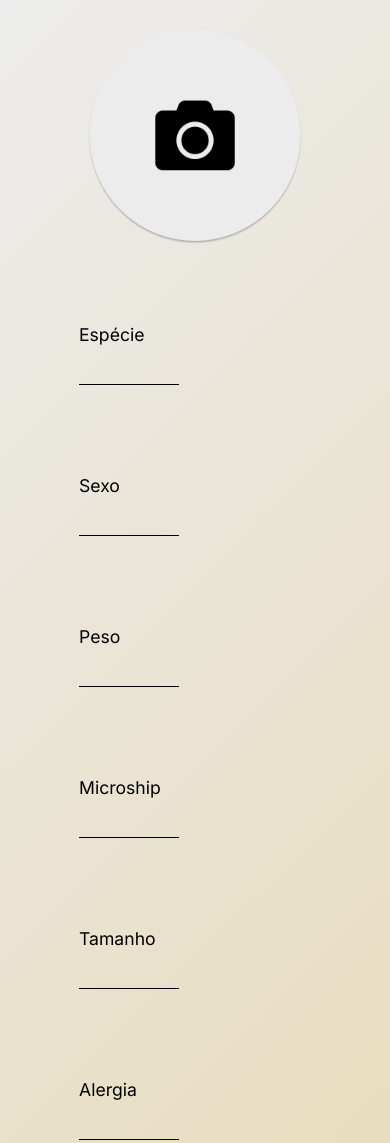
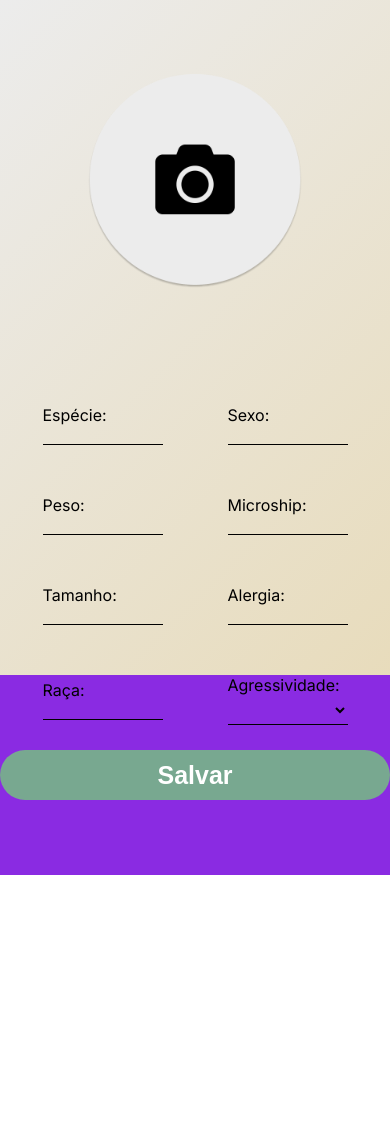
Before and after one commit to srmt03/web-petsaude-tcc, a plain HTML site: page assets/html/telaCadastroPet.html in a window 390 px wide. Shown: the top 1143 px of the page. After the commit the page ends 875 px from the top, so only its background shows below. Drawn offline with Linux system fonts and the light colour scheme.

Commit message:
09/03/2023 part 1

```diff
--- a/assets/css/index.css
+++ b/assets/css/index.css
@@ -144,12 +144,15 @@ body{
 
 .home-btn{
     padding: 15px 45px;
+    border-style: solid;
     border-color: #78a890;
     color: var(--black);
     border-radius: 10px;
-    font-weight: 700px;
+    font-weight: 700;
     transition: all 0.5s;
 }
+
+
 .home-btn:hover{
     background: var(--green-500);
 }
--- a/assets/css/telaCadastroPet.css
+++ b/assets/css/telaCadastroPet.css
@@ -54,13 +54,13 @@ main{
     width: 50%;
     height: 100%;
     display: flex;
+    justify-content: center;
     align-items: top;
-    justify-content: space-around;
-    padding-right: 300px;
+
 }
 
 .realInformations{
-    width: 60%;
+    width: 50%;
     height: 70%;
     display: flex;
     align-items: center;
@@ -68,37 +68,36 @@ main{
     gap: 90px;
     flex-wrap: wrap;
     margin-top: 60px;
-    margin-right: 300px;
+    padding-right: 300px;
+    margin-right: 360px;
 }
 
 .textFormation{
-    width: 50px;
-    padding-right: 80px;
-    padding-left: 80px;
+    width: 20px;
+    padding-right: 50px;
+    padding-left: 50px;
     display: flex;
     flex-direction: column;
     align-items: start;
-    gap: 20px;
 }
 
 .textInput{
-    font-size: 1.5rem;
+    font-size: 1rem;
 }
 
 .inputLabel {
     background-color: transparent;
-    height: 30px;
-    width: 200px;
+    width: 199px;
     margin-top: 10px;
     border-bottom: 1px solid #000000;
     padding: 2px 5px;
+    margin-right: 50px;
 }
 
 .nivel-agressividade-select{
     background-color: transparent;
     height: 30px;
     width: 200px;
-    margin-top: 10px;
     border: none;
     border-bottom: 1px solid #000000;
     padding: 2px 5px;
@@ -145,14 +144,54 @@ button:hover{
 
 }
 
+/* DESKTOP */
+@media (max-width:1920px) {
+    .realInformations{
+        margin: 40px 0 0;
+        padding: 0;
+        width: 70%;
+        gap: 100px;
+    }
+
+    .foto{
+        display: flex;
+        justify-content: center;
+        align-items: center;
+        padding: 0;
+    }
+
+    .fileAdd{
+        margin: 30px;
+    }
+
+    .infosAnimal{
+        display: flex;
+        justify-content: center;
+        align-items: top;
+        padding: 0;
+    }
+
+    .textFormation{
+        padding-left: 0;
+        padding-right: 100px;
+    }
+
+    .textInput{
+        font-size: 1rem;
+    }
+
+    .inputLabel .nivel-agressividade-select{
+        width: 100px;
+    }
+}
+
 @media (max-width:767px) {
 
     body{
-        width: 100%;
-        height: 100%;
+        width: 100vw;
+        height: 100vh;
+        background-image: linear-gradient(135deg, var(--white-300), var(--beige-500));
     }
-
-    /* DEFINIÇÕES DE BACKGROUND E TAMANHO */
 
     header{
         display: none;
@@ -163,15 +202,18 @@ button:hover{
         flex-direction: column;
         justify-content: center;
         align-items: center;
+        width: 100%;
+        padding: 0;
+        height: 80%;
     }
 
     .foto{
         height: 214px;
         width: 214px;
         margin-bottom: 20px;
+        margin-top: 87px;
         display: flex;
         padding: 0;
-        align-items: center;
         align-items: center;
     }
 
@@ -180,37 +222,50 @@ button:hover{
         width: 100%;
         display: flex;
         flex-direction: column;
+        align-items: center;
     }
+
     .realInformations{
+        width: 100%;
+        display: flex;
         margin: none;
+        padding: 0 25px;
+        gap: 30px;
     }
 
     .textFormation{
-        width: 100px;
+        width: 120px;
         display: flex;
         align-items: end;
         justify-content: end;
         justify-items: end;
         padding: 0;
-        gap: 5px;
+        margin: 0;
+        padding-top: 20px;
     }
 
     .textInput{
-        font-size: 1.1rem;
         margin: 0;
         display: flex;
         justify-content: start;
         width: 100%;
     }
 
+    .inputLabel, .nivel-agressividade-select {
+        width: 100%;
+    }
 
+    .inputLabel{
+        margin-top: 0;
+        margin-right: 0;
+    }
 
-    .inputLabel {
-        background-color: transparent;
-        height: 30px;
-        width: 100%;
-        margin-top: 5px;
-        border-bottom: 1px solid #000000;
-        padding: 2px 5px;
+    .especieLabel, .pesoLabel, .tamanhoLabel, .racaLabel{
+        margin-left: 0;
+    }
+
+    footer{
+        background-color: blueviolet;
+        height: 200px;
     }
 }
--- a/assets/html/telaCadastroPet.html
+++ b/assets/html/telaCadastroPet.html
@@ -29,37 +29,37 @@
                 <div class="realInformations">
 
                     <label class="textFormation ">
-                        <p class="textInput especie">Espécie</p>
-                        <input type="text" name="" id="" class="inputLabel">
+                        <p class="textInput especie">Espécie:</p>
+                        <input type="text" name="" id="" class="inputLabel especieLabel">
                     </label>
                     <label class="textFormation ">
-                        <p class="textInput sexo">Sexo</p>
-                        <input type="text" name="" id="" class="inputLabel">
+                        <p class="textInput sexo">Sexo:</p>
+                        <input type="text" name="" id="" class="inputLabel sexoLabel">
                     </label>
 
                     <label class="textFormation ">
-                        <p class="textInput peso">Peso</p>
-                        <input type="text" name="" id="" class="inputLabel">
+                        <p class="textInput peso">Peso:</p>
+                        <input type="text" name="" id="" class="inputLabel pesoLabel">
                     </label>
 
                     <label class="textFormation ">
-                        <p class="textInput microship">Microship</p>
-                        <input type="text" name="" id="" class="inputLabel">
+                        <p class="textInput microship">Microship:</p>
+                        <input type="text" name="" id="" class="inputLabel microshipLabel">
                     </label>
 
                     <label class="textFormation ">
-                        <p class="textInput tamanho">Tamanho</p>
-                        <input type="text" name="" id="" class="inputLabel">
+                        <p class="textInput tamanho">Tamanho:</p>
+                        <input type="text" name="" id="" class="inputLabel tamanhoLabel">
                     </label>
 
                     <label class="textFormation ">
-                        <p class="textInput alergia">Alergia</p>
-                        <input type="text" name="" id="" class="inputLabel">
+                        <p class="textInput alergia">Alergia:</p>
+                        <input type="text" name="" id="" class="inputLabel alegriaLabel">
                     </label>
 
                     <label class="textFormation">
-                        <p class="textInput raca">Raça</p>
-                        <input type="text" name="" id="" class="inputLabel">
+                        <p class="textInput raca">Raça:</p>
+                        <input type="text" name="" id="" class="inputLabel racaLabel">
                     </label>
 
                     <div class="nivel-agress textFormation">
```
Also changed, not shown: assets/css/profissional.css (+7 -0 lines).
